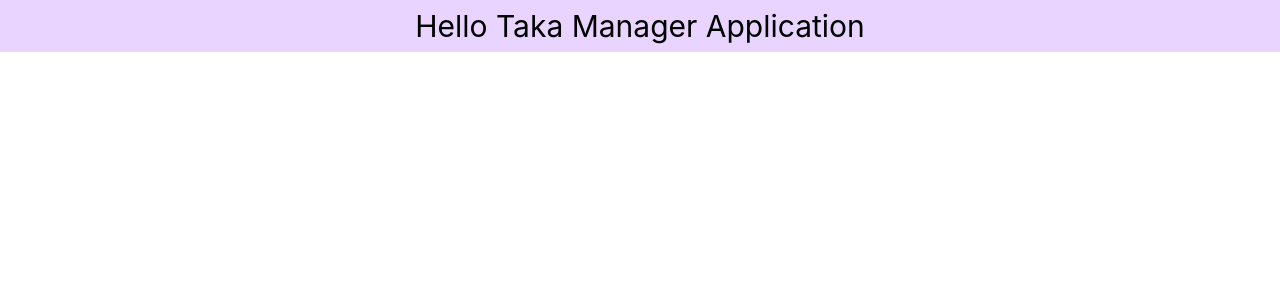
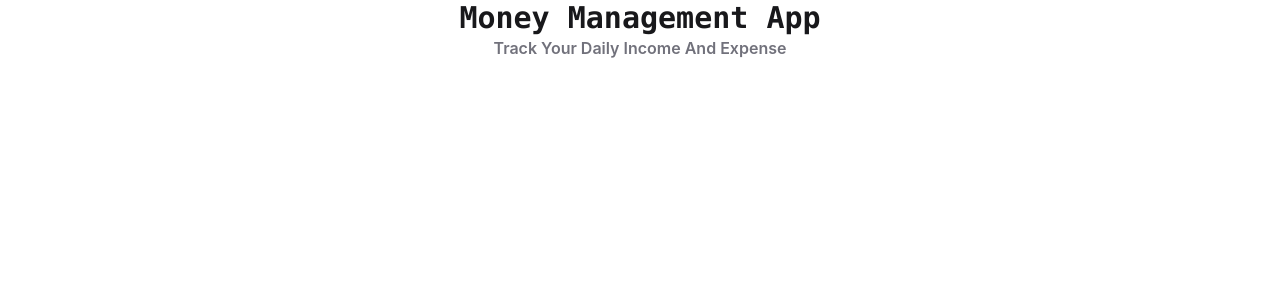
Before and after one commit to itsFakhrulIslam/takaManager, a React (Vite) app: page / in a window 1280 px wide. Shown: the top 300 px of the page. Built offline with nearby package versions, Linux system fonts and the light colour scheme.

Commit message:
nav created and daisy ui added to this projects

```diff
--- a/package.json
+++ b/package.json
@@ -20,6 +20,7 @@
     "@types/react": "^19.3.0",
     "@types/react-dom": "^19.3.0",
     "@vitejs/plugin-react": "^6.1.2",
+    "daisyui": "^5.7.50",
     "eslint": "^10.14.0",
     "eslint-plugin-react-hooks": "^7.1.1",
     "eslint-plugin-react-refresh": "^0.5.7",
--- a/src/App.jsx
+++ b/src/App.jsx
@@ -1,7 +1,9 @@
+import Navbar from "./components/navigation/Navbar";
+
 function App() {
   return (
     <>
-      <h1 className="text-3xl text-center capitalize p-2 bg-purple-200">hello taka manager application</h1>
+      <Navbar />
     </>
   );
 }
--- /dev/null
+++ b/src/components/navigation/Navbar.jsx
@@ -0,0 +1,10 @@
+const Navbar = () => {
+  return (
+    <div className="text-center ">
+      <h1 className="text-3xl font-bold capitalize font-mono">money management app</h1>
+      <p className="text-zinc-500 text-md font-semibold capitalize">track your daily income and expense</p>
+    </div>
+  );
+};
+
+export default Navbar;
--- a/src/index.css
+++ b/src/index.css
@@ -1 +1,2 @@
 @import "tailwindcss";
+@plugin "daisyui";
```
Also changed, not shown: 1 other file (tests, documents, lock files or other folders).
